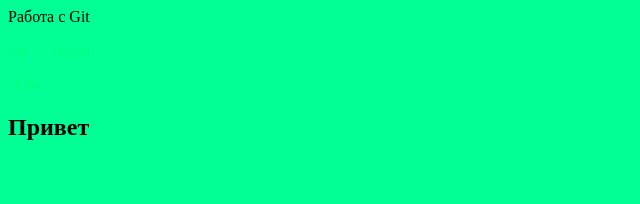
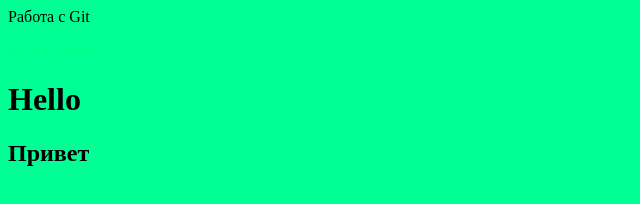
Before and after one commit to Dobikpy/Proqect2, a plain HTML site: page index.html in a window 1280 px wide. Shown: the whole page, without its empty margins (0-640 px from the left). Drawn offline with Linux system fonts and the light colour scheme.

Commit message:
add commit

```diff
--- a/index.html
+++ b/index.html
@@ -9,7 +9,7 @@
 </head>
 <body>
     <p>Git + Github</p>
-    <p>Htllo</p>
+    <h1>Hello</h1>
     <h2>Привет</h2>
 </body>
 </html>
```
